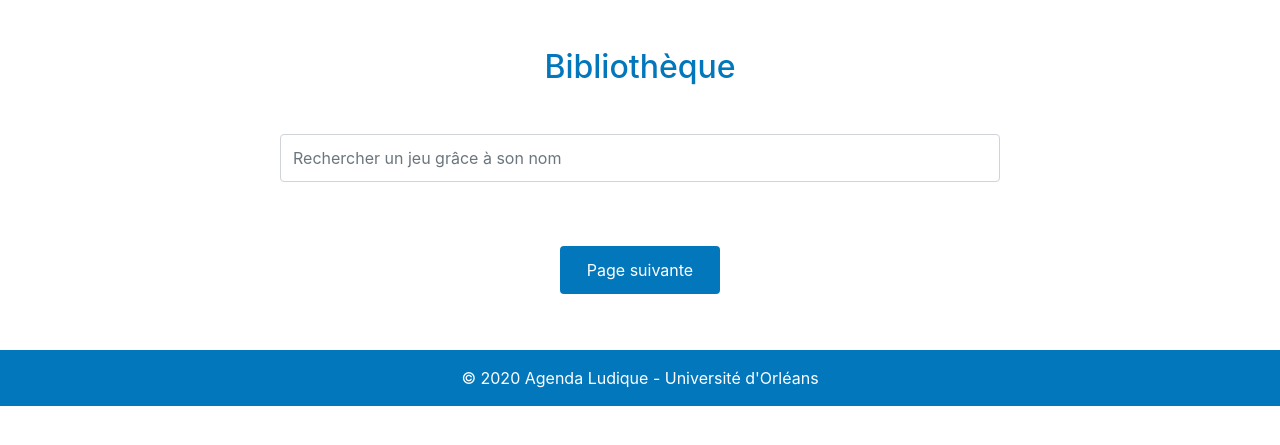
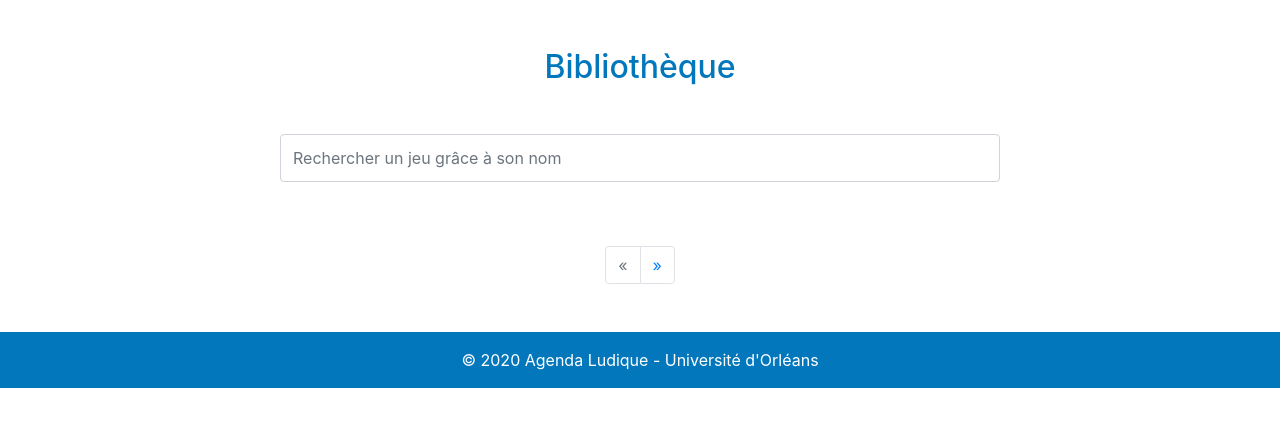
Before and after one commit to antoine-delahaye/AgendaLudique, a Flask app: page /library in a window 1280 px wide. Shown: the part 64-509 px from the top of the page. Run offline with Flask 2, Linux system fonts and the light colour scheme; the visitor is signed in with stand-in values (Sample User, id 1); data comes from the database, SQL or seed files in the repository; data that the repository does not hold is empty; some libraries are stand-ins or nearby versions.

Commit message:
Amélioration de la pagination

```diff
--- a/app/static/css/index.css
+++ b/app/static/css/index.css
@@ -40,3 +40,8 @@
     width: 1rem;
     height: 1rem;
 }
+
+.page-item.active .page-link {
+    background-color: #0277BC;
+    border-color: #0277BC;
+}
--- a/app/static/css/library.css
+++ b/app/static/css/library.css
@@ -14,6 +14,6 @@
    color: #0277BC;
 }
 
-.btn {
-    width: 10rem;
+main nav ul {
+    width: min-content;
 }
--- a/app/templates/library.html
+++ b/app/templates/library.html
@@ -28,19 +28,58 @@
                 </div>
             {% endfor %}
         </div>
-        <div class="d-flex justify-content-center align-items-center mt-2">
-            {% if games.page != 1 %}
-                <button class="btn text-white m-2"
-                        onclick="window.location.href='{{ url_for("site.library", page=games.prev_num) }}';">
-                    Page précédente
-                </button>
-            {% endif %}
-            {% if games.page != games.pages %}
-                <button class="btn text-white m-2"
-                        onclick="window.location.href='{{ url_for("site.library", page=games.next_num) }}';">
-                    Page suivante
-                </button>
-            {% endif %}
-        </div>
+        <nav>
+            <ul class="pagination mt-3 mb-0 mx-auto">
+                {% if games.page == 1 %}
+                    <li class="page-item disabled">
+                        <a class="page-link" href="{{ url_for("site.library", page=games.prev_num) }}">
+                            &laquo;
+                        </a>
+                    </li>
+                {% else %}
+                    <li class="page-item">
+                        <a class="page-link" href="{{ url_for("site.library", page=games.prev_num) }}">
+                            &laquo;
+                        </a>
+                    </li>
+                {% endif %}
+                {% for page_num in games.iter_pages(left_edge=1, right_edge=1, left_current=1, right_current=2) %}
+                    {% if page_num %}
+                        {% if games.page == page_num %}
+                            <li class="page-item active">
+                                <a class="page-link" href="{{ url_for("site.library", page=page_num) }}">
+                                    {{ page_num }}
+                                </a>
+                            </li>
+                        {% else %}
+                            <li class="page-item">
+                                <a class="page-link" href="{{ url_for("site.library", page=page_num) }}">
+                                    {{ page_num }}
+                                </a>
+                            </li>
+                        {% endif %}
+                    {% else %}
+                        <li class="page-item disabled">
+                            <a class="page-link" href="{{ url_for("site.library", page=games.prev_num) }}">
+                                ...
+                            </a>
+                        </li>
+                    {% endif %}
+                {% endfor %}
+                {% if games.page == games.pages %}
+                    <li class="page-item disabled">
+                        <a class="page-link" href="{{ url_for("site.library", page=games.next_num) }}">
+                            &raquo;
+                        </a>
+                    </li>
+                {% else %}
+                    <li class="page-item">
+                        <a class="page-link" href="{{ url_for("site.library", page=games.next_num) }}">
+                            &raquo;
+                        </a>
+                    </li>
+                {% endif %}
+            </ul>
+        </nav>
     </main>
 {% endblock %}
```
Also changed, not shown: app/static/css/catalog.css (+7 -3 lines), app/templates/catalog.html (+53 -14 lines).
